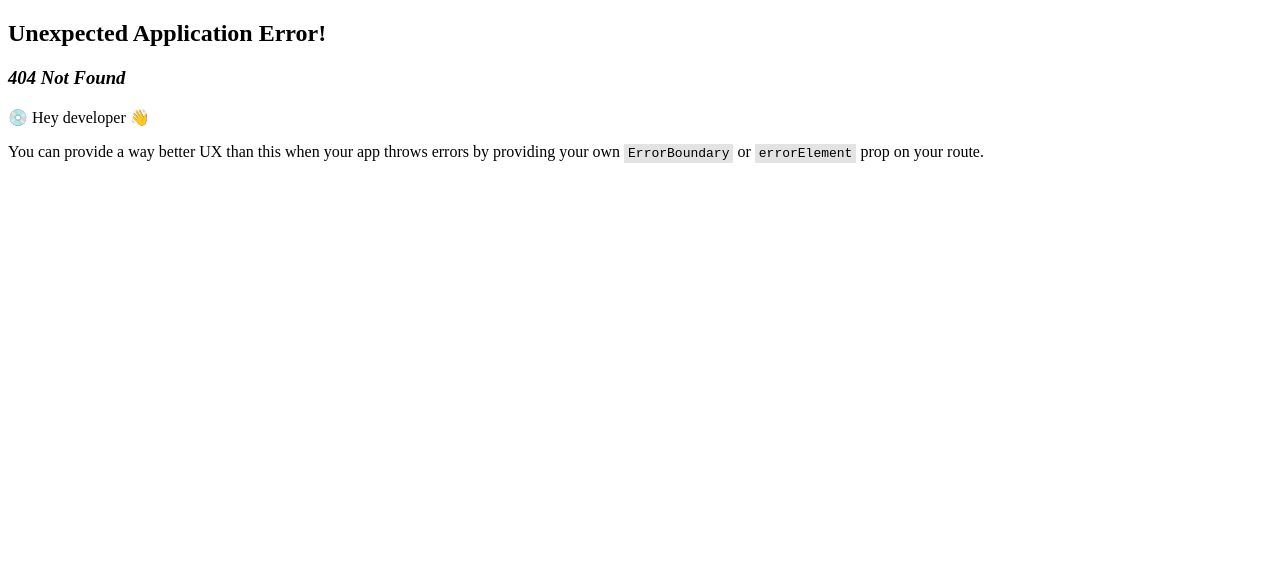
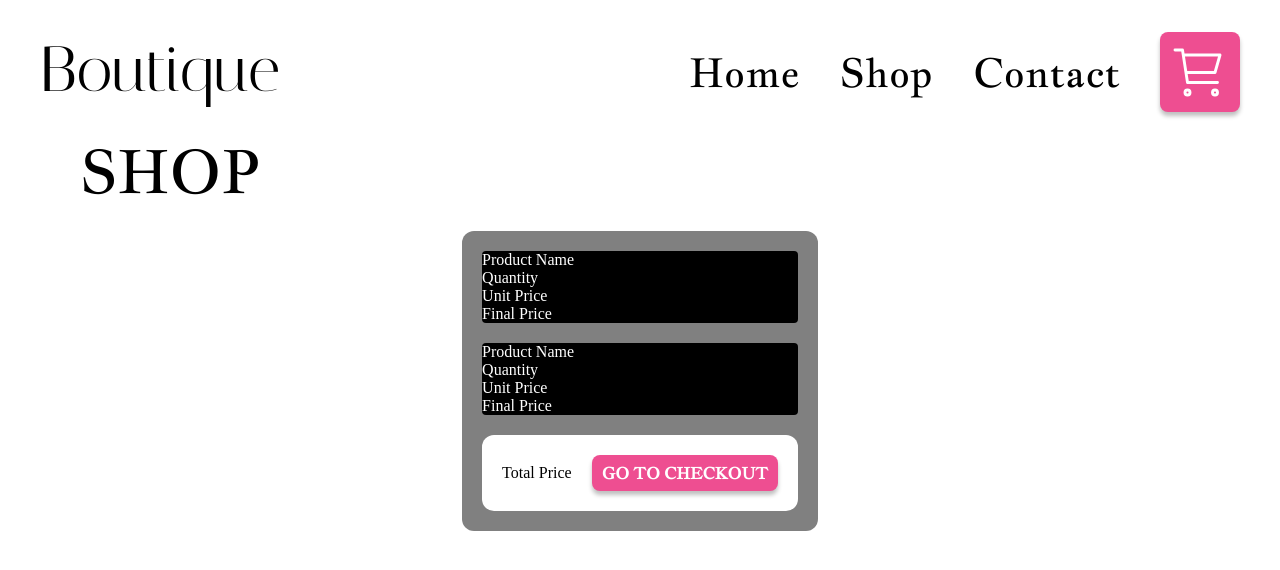
Before and after one commit to Rider-7/odin-shopping-cart, a React (Vite) app: page /cart in a window 1280 px wide. Before the commit this address had no page. Shown: the top 570 px of the page. Built offline with nearby package versions, Linux system fonts and the light colour scheme.

Commit message:
create Cart component (WIP)

```diff
--- a/src/components/Router/Router.jsx
+++ b/src/components/Router/Router.jsx
@@ -2,7 +2,7 @@ import { createBrowserRouter, RouterProvider } from 'react-router-dom';
 import Home from '../../pages/Home/Home';
 import Shop from '../../pages/Shop/Shop';
 import Layout from '../../pages/Layout';
-// import Cart from '../../pages/Cart';
+import Cart from '../../pages/Cart/Cart';
 
 export default function Router() {
   const router = createBrowserRouter([
@@ -12,6 +12,7 @@ export default function Router() {
       children: [
         { path: '/', element: <Home /> },
         { path: '/shop', element: <Shop /> },
+        { path: '/cart', element: <Cart /> },
       ],
     },
 
--- /dev/null
+++ b/src/pages/Cart/Cart.jsx
@@ -0,0 +1,31 @@
+import styles from './Cart.module.css';
+import Button from '../../components/Button/Button';
+import ButtonStyles from '../../components/Button/Button.module.css';
+
+export default function Cart() {
+  return (
+    <>
+      <h1 className={styles.section}>SHOP</h1>
+      <div className={styles.cart}>
+        <div className={styles.list}>
+          <div className={styles.product}>
+            <div>Product Name</div>
+            <div>Quantity</div>
+            <div>Unit Price</div>
+            <div>Final Price</div>
+          </div>
+          <div className={styles.product}>
+            <div>Product Name</div>
+            <div>Quantity</div>
+            <div>Unit Price</div>
+            <div>Final Price</div>
+          </div>
+        </div>
+        <div className={styles.checkout}>
+          <div>Total Price</div>
+          <Button theme={ButtonStyles['pink-theme']} style={ButtonStyles.small}>GO TO CHECKOUT</Button>
+        </div>
+      </div>
+    </>
+  );
+}
--- /dev/null
+++ b/src/pages/Cart/Cart.module.css
@@ -0,0 +1,46 @@
+.div-config {
+  border-radius: 12px;
+}
+
+.section {
+  font-family: 'Jacques Francois', sans-serif;
+  margin: 0;
+  padding: 0;
+  margin-inline: 72px;
+  margin-block: 20px;
+
+  font-size: 60px;
+  font-weight: 500;
+}
+
+.cart {
+  composes: div-config;
+  background-color: grey;
+  padding: 20px;
+  width: fit-content;
+  margin: auto;
+}
+
+.list {
+  composes: div-config;
+  display:flex;
+  flex-direction: column;
+  gap: 20px;
+
+ & .product {
+    composes: div-config;
+    background-color: black;
+    color: white;
+    border-radius: 4px;
+  }
+}
+
+.checkout {
+  composes: div-config;
+  display: flex;
+  gap: 20px;
+  align-items: center;
+  padding: 20px;
+  margin-top: 20px;
+  background-color: white;
+}
```
